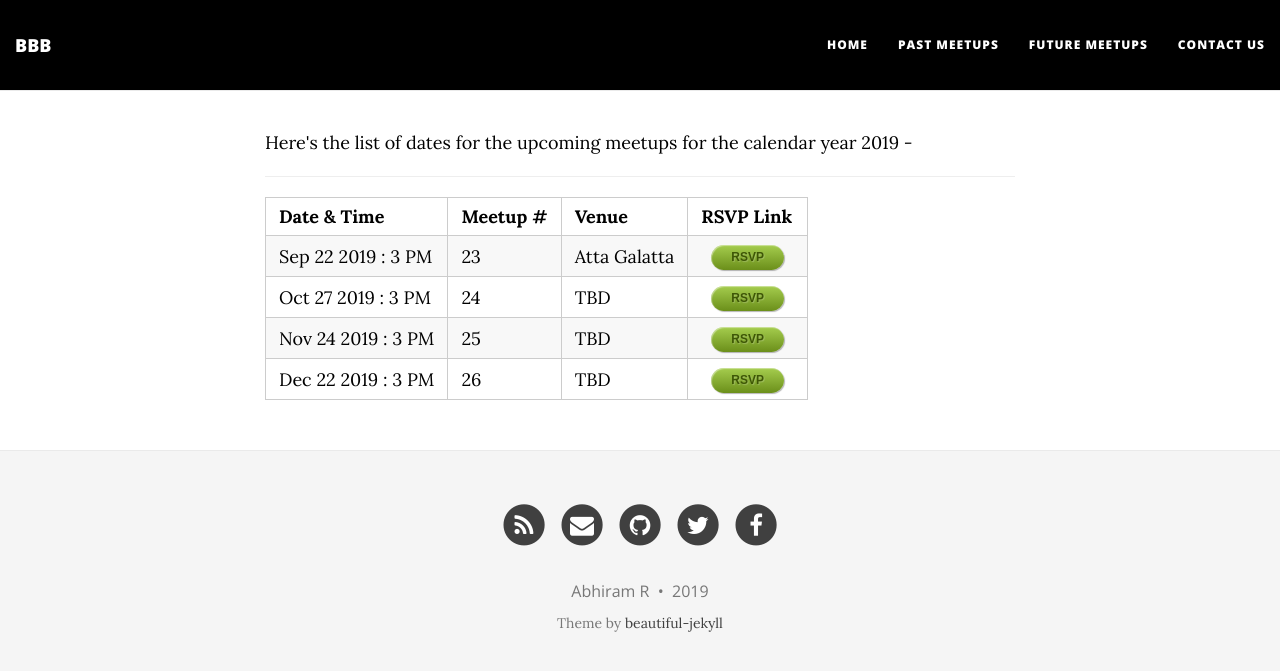
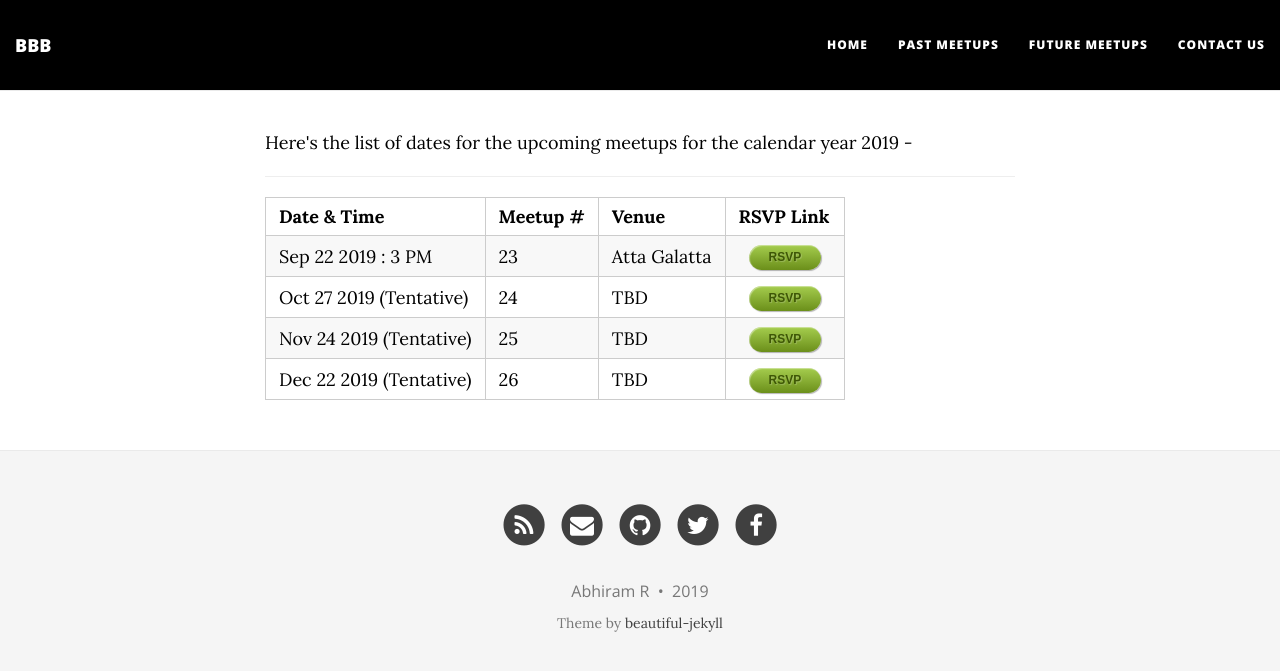
Before and after one commit to brokebibliophiles/brokebibliophiles.github.io, a Jekyll site: the page built from future-meetups.html, in a window 1280 px wide. Shown: the top 671 px of the page. Built offline with Jekyll 4.4.1, drawn with Linux system fonts in a browser that asks for light colours; nearby versions of some CDN libraries.

Commit message:
Modified dates

```diff
--- a/future-meetups.html
+++ b/future-meetups.html
@@ -17,21 +17,21 @@ Here's the list of dates for the upcoming meetups for the calendar year 2019 -
 
 </tr>
 <tr>
-    <td>Oct 27 2019 : 3 PM</td>
+    <td>Oct 27 2019 (Tentative)</td>
     <td>24</td>
     <td>TBD</td>
     <td><a href="#" class="button green disabled">RSVP</td></a>
 
 </tr>
 <tr>
-    <td>Nov 24 2019 : 3 PM</td>
+    <td>Nov 24 2019 (Tentative)</td>
     <td>25</td>
     <td>TBD</td>
     <td><a href="#" class="button green disabled">RSVP</td></a>
 
 </tr>
 <tr>
-    <td>Dec 22 2019 : 3 PM</td>
+    <td>Dec 22 2019 (Tentative)</td>
     <td>26</td>
     <td>TBD</td>
     <td><a href="#" class="button green disabled">RSVP</td></a>
```
